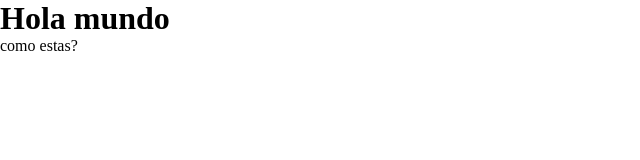
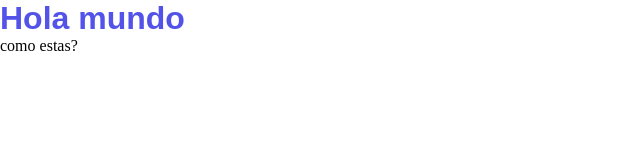
Before and after one commit to ElianaSaladino/claseGithub, a plain HTML site: page index.html in a window 1280 px wide. Shown: the whole page, without its empty margins (0-640 px from the left). Drawn offline with Linux system fonts and the light colour scheme.

Commit message:
modificacion azul h1

```diff
--- a/css/style.css
+++ b/css/style.css
@@ -3,7 +3,7 @@
     padding: 0;
     box-sizing: border-box;
 }
-.h1{
+h1 {
     font-family: sans-serif;
-    color: blue;
+    color: rgb(83, 83, 233);
 }
```
